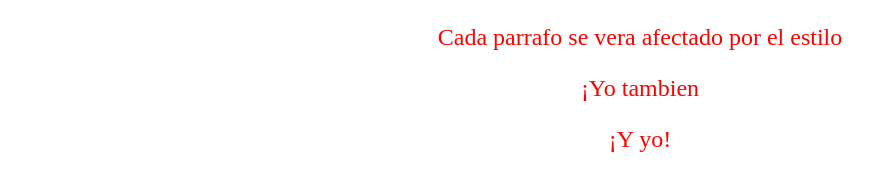
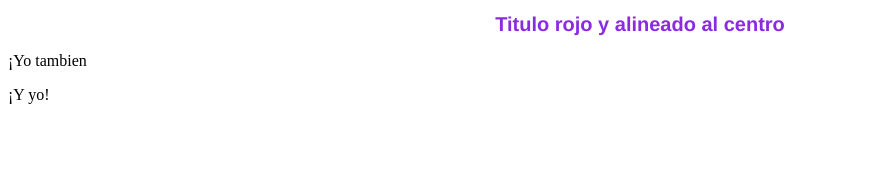
Before and after one commit to sharoltorres11/Sesion9, a plain HTML site: page index.html in a window 1280 px wide. Shown: the whole page, without its empty margins (0-896 px from the left). Drawn offline with Linux system fonts and the light colour scheme.

Commit message:
selector de clase

```diff
--- a/index.html
+++ b/index.html
@@ -5,15 +5,16 @@
     <meta name="viewport" content="width=device-width, initial-scale=1.0">
     <title>Selector CSS</title>
     <style>
-        p{
+        .center{
             text-align: center;
-            font-size: x-large;
-            color:red;
+            color: blueviolet;
+            font-size: 20px;
+            font-family: 'Franklin Gothic Medium', 'Arial Narrow', Arial, sans-serif;
         }
     </style>
 </head>
 <body>
-    <P>Cada parrafo se vera afectado por el estilo</P>
+    <h1 class="center">Titulo rojo y alineado al centro</h1>
     <P>¡Yo tambien</P>
     <p>¡Y yo!</p>
 </body>
```
